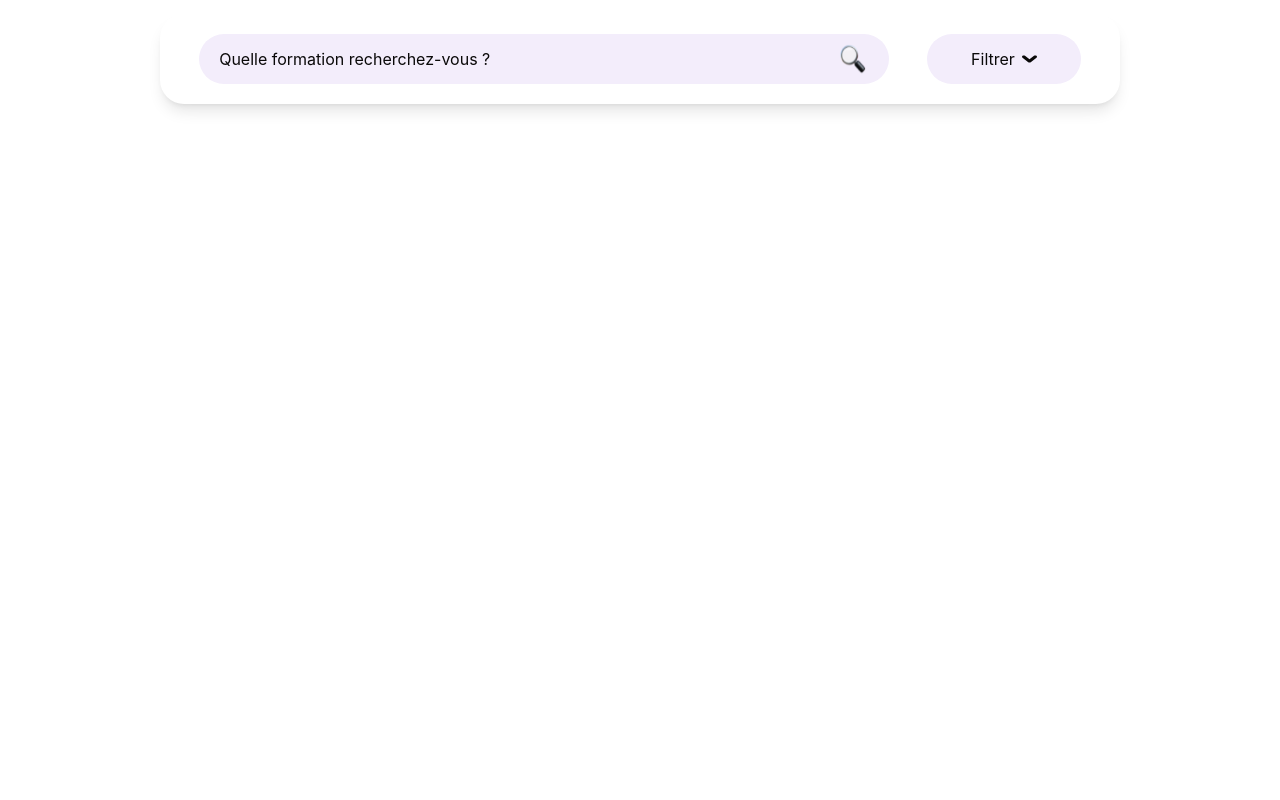
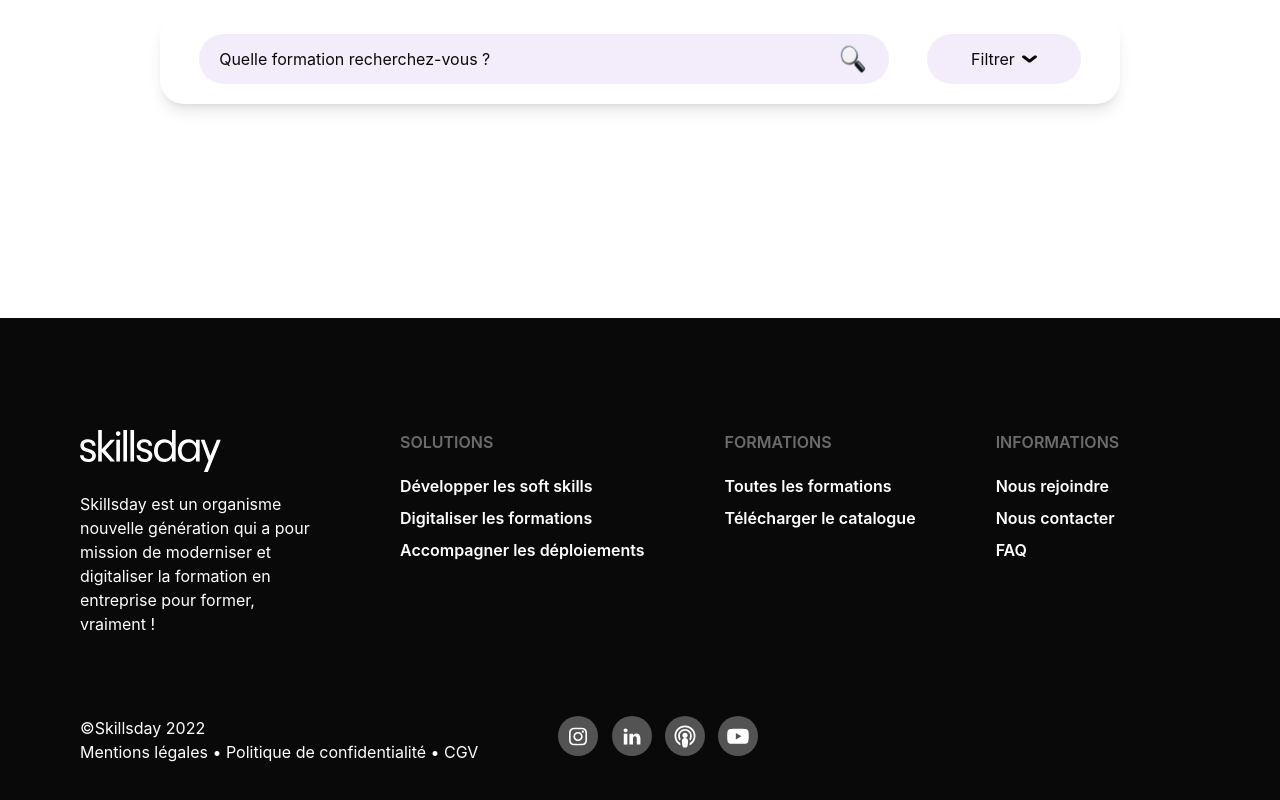
Before and after one commit to IIM-Creative-Technology/framework-front-end-a2dw2-ehrsam_prudhomme, a Vue app: page / in a window 1280 px wide. Shown: the part 454-1254 px from the top of the page. Before the commit the page ends 800 px from the top, so only its background shows below. Built offline with nearby package versions, Linux system fonts and the light colour scheme.

Commit message:
:lipstick: Add Footer

```diff
--- a/package.json
+++ b/package.json
@@ -17,6 +17,7 @@
     "postcss": "^8.4.19",
     "sass": "^1.56.1",
     "tailwindcss": "^3.2.4",
-    "vite": "^3.2.3"
+    "vite": "^3.2.3",
+    "vue-svg-loader": "^0.16.0"
   }
 }
--- a/src/App.vue
+++ b/src/App.vue
@@ -1,11 +1,11 @@
 <script setup>
 import HelloWorld from './components/HelloWorld.vue'
-// import Card from "./components/Card.vue";
+import connect from './components/connect.vue'
 </script>
 
-<template >
-  <header class=" relative w-screen items-center text-white">
-    <img class=" absolute w-screen -z-10 bg-no-repeat bg-cover" src="../images/fond.png" alt="fond">
+<template class="overflow-x-hidden relative flex h-screen">
+  <header class="block relative w-screen items-center text-white">
+    <img class="top-0 absolute w-screen -z-10 bg-no-repeat bg-cover" src="../images/fond.png" alt="fond">
     <nav class="flex flex-row w-11/12 h-40 justify-between items-center mx-auto">
       <div class="w-1/2 flex flex-row justify-around items-center">
         <img class=" w-30 h-4" src="../images/logo.svg" alt="logo">
@@ -36,6 +36,57 @@ import HelloWorld from './components/HelloWorld.vue'
       </div>
     </div>
   </header>
+  <main class="h-96">
+
+  </main>
+  <footer class=" relative pb-20 flex flex-col bg-font text-white bottom-0 pl-20">
+    <div class="flex flex-row mt-28 mb-20">
+      <div>
+        <img class="mb-5" src="../images/Logotypes Skillsday.svg" alt="skillsday">
+        <p class=" w-60" >Skillsday est un organisme nouvelle génération qui a pour mission de moderniser et digitaliser la formation en entreprise pour former, vraiment !</p>
+      </div>
+      <div class="font-semibold ml-20">
+        <h4 class="opacity-40 uppercase mb-5">solutions</h4>
+        <p class="mb-2">Développer les soft skills </p>
+        <p class="mb-2">Digitaliser les formations</p>
+        <p class="mb-2">Accompagner les déploiements</p>
+      </div>
+      <div class="font-semibold ml-20">
+        <h4 class="opacity-40 uppercase mb-5">formations</h4>
+        <p class="mb-2">Toutes les formations</p>
+        <p class="mb-2">Télécharger le catalogue</p>
+      </div>
+      <div class="font-semibold ml-20">
+        <h4 class="opacity-40 uppercase mb-5">informations</h4>
+        <p class="mb-2">Nous rejoindre</p>
+        <p class="mb-2">Nous contacter</p>
+        <p class="mb-2">FAQ</p>
+      </div>
+    </div>
+    <div class="flex flex-row">
+      <div>
+        <p>©Skillsday 2022</p>
+        <p>Mentions légales  •  Politique de confidentialité  •  CGV</p>
+      </div>
+      <div class="flex flex-row justify-between w-2/12  ml-20">
+        <div class="flex w-10 h-10 bg-gris rounded-full items-center">
+          <img class="mx-auto" src="../images/instagram.svg" alt="logo">
+        </div>
+        <div class="flex w-10 h-10 bg-gris rounded-full items-center">
+          <img class="mx-auto" src="../images/linkedin.svg" alt="logo">
+        </div>
+        <div class="flex w-10 h-10 bg-gris rounded-full items-center">
+          <img class="mx-auto" src="../images/Frame.svg" alt="logo">
+        </div>
+        <div class="flex w-10 h-10 bg-gris rounded-full items-center">
+          <img class="mx-auto" src="../images/youtube.svg" alt="logo">
+        </div>
+        <!-- <div >
+          <connect href="../images/instagram.svg"/>
+        </div> -->
+      </div>
+    </div>
+  </footer>
 </template>
 
 <style scoped>
--- /dev/null
+++ b/src/components/connect.vue
@@ -0,0 +1,11 @@
+<!-- Voir https://vuejs.org/guide/components/props.html#prop-passing-details -->
+
+<script setup>
+defineProps(['href'])
+</script>
+
+<template>
+  <div class="bg-gris rounded-full">
+    {{ href }}
+  </div>
+</template>
--- a/tailwind.config.cjs
+++ b/tailwind.config.cjs
@@ -2,7 +2,7 @@
 module.exports = {
   content: [
     "./index.html",
-    "./src/**/*.{vue,js,ts,jsx,tsx}",
+    "./src/**/*.{vue,js,ts,jsx,tsx,svg,jpeg,jpg}",
   ],
   theme: {
     extend: {
@@ -10,6 +10,7 @@ module.exports = {
         purple:'#8D4ED8',
         light_purple:'#F3EDFB',
         font:'#0A0909',
+        gris:'rgba(255, 255, 255, 0.3)',
       }
     },
   },
```
Also changed, not shown: images/Logotypes Skillsday.svg (added), 1 other file (tests, documents, lock files or other folders).
